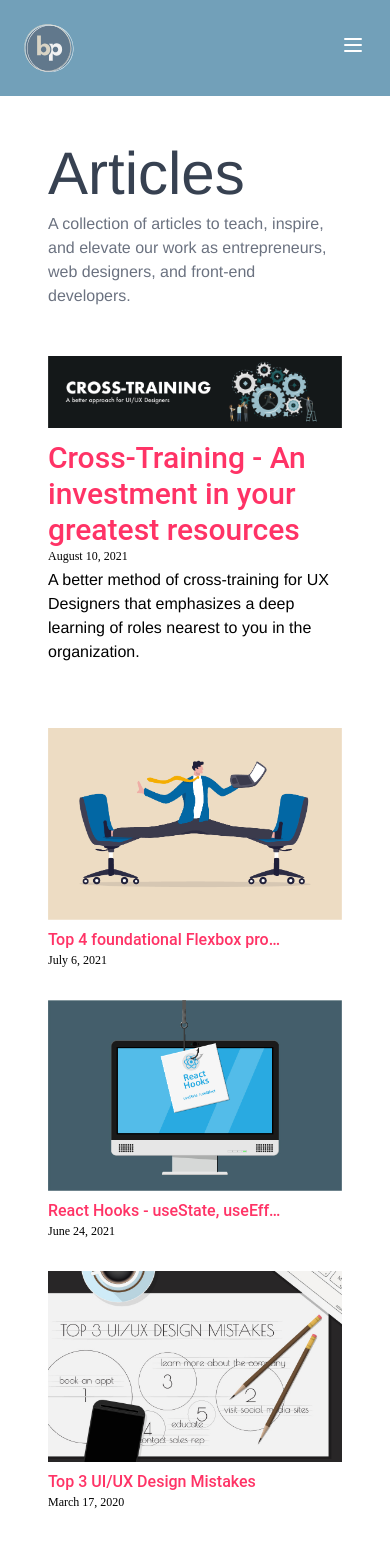
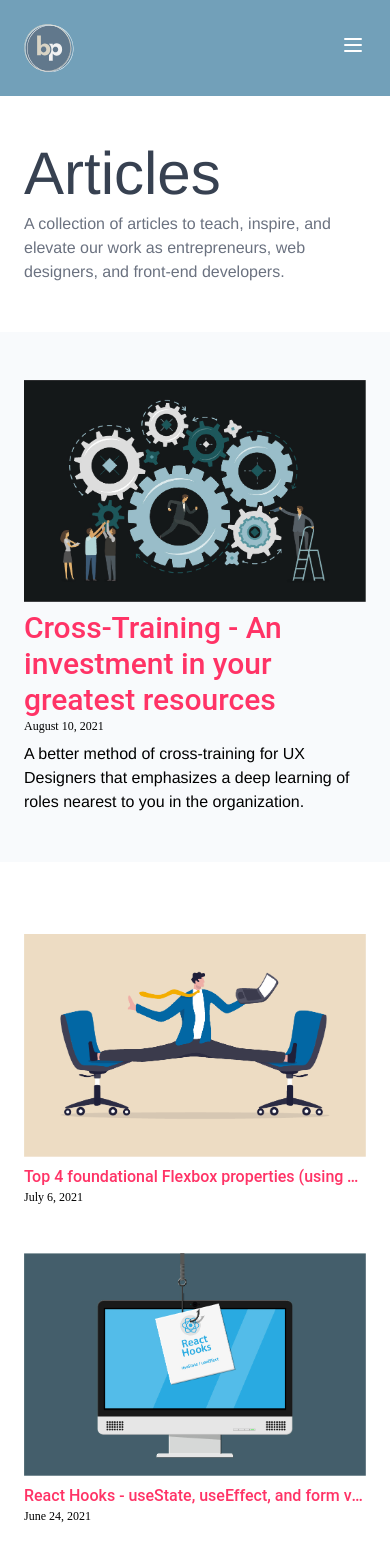
Before and after one commit to rogerkatona/blue-prospect-design, a Next.js app: page /articles in a window 390 px wide. Shown: the top 1568 px of the page. Built offline with nearby package versions, Linux system fonts and the light colour scheme; what aws-amplify would draw is missing.

Commit message:
Resolved responsive issues

```diff
--- a/components/hero_index.js
+++ b/components/hero_index.js
@@ -1,7 +1,7 @@
 
 export default function HeroIndex({ children, home }) {
     return (
-        <section className="flex lg:h-screen90vh h-screen75vh bg-primaryLight flex-row justify-center items-center">
+        <section className="flex lg:h-screen90vh h-screen80vh bg-primaryLight flex-row justify-center items-center">
             <div className="xl:px-0 md:px-12 px-6">
                 <img
                     src="/image/logo-bp.png"
--- a/components/serviceItem.js
+++ b/components/serviceItem.js
@@ -10,8 +10,8 @@ const Services = props => (
                     width={150}
                     alt={props.alt}
                 />
-            <div className="flex flex-col items-start md:pl-0 ">
-                <div className="text-3xl text-secondary mt-4">{props.label}</div>
+            <div className="flex flex-col items-center 0">
+                <div className="lg:text-3xl text-2xl text-secondary pt-4">{props.label}</div>
 
                 <ul className="flex flex-col text-lg text-gray-600 text-left list-disc mt-2 ">
                         {props.list}
--- a/pages/articles.js
+++ b/pages/articles.js
@@ -43,9 +43,9 @@ export default function Articles({allPostsData}) {
             <Head>
                 <title>{siteTitle}</title>
             </Head>
-            <div className="max-w-7xl mx-auto xl:px-0 px-12 min-h-screen">
-                <section className='mt-12'>
-                    <header className='mb-12'>
+            <div className="max-w-7xl mx-auto min-h-screen">
+
+                <header className='xl:px-0 md:px-12 px-6 xl:py-24 py-12'>
                     <div id="headlineText" className='text-6xl text-gray-700 font-light'>
                         Articles
                     </div>
@@ -53,25 +53,24 @@ export default function Articles({allPostsData}) {
                         A collection of articles to teach, inspire, and elevate our work as entrepreneurs, web designers, and front-end developers.
                     </div>
                 </header>
-                    <section className="flex flex-row justify-between">
-                        {/*<section className="lg:block hidden">*/}
-                        {/*    <span className={'font-bold'}>Topics:</span>*/}
-                        {/*    <Topics topicItems={topicItems}/>*/}
-                        {/*</section>*/}
-                        <section className = "w-full">
+
+                <section className='bg-primaryLight bg-opacity-5 w-full xl:px-0 md:px-12 px-6 xl:py-24 py-12'>
                     {featuredPosts
                         .map(featured =>
                             <div key={featured.id} className='flex flex-col'>
                                 <div className=''>
                                     <img
-                                                className=""
+                                        className="lg:block hidden"
                                         src={featured.bannerImageSource}
-                                                height={651}
-                                                width={1626}
+                                        alt={featured.alt}
+                                    />
+                                    <img
+                                        className="lg:hidden block"
+                                        src={featured.bannerSMImageSource}
                                         alt={featured.alt}
                                     />
                                 </div>
-                                        <div className="mt-3">
+                                <div className="pt-2">
                                     <Link
                                         href={`/articles/${featured.id}`}>
                                         <a>
@@ -81,22 +80,23 @@ export default function Articles({allPostsData}) {
                                     <div className='font-banner text-xs '>
                                         <Date dateString={featured.date} />
                                     </div>
-                                            <div className="pt-1">{featured.description} </div>
+                                    <div className="pt-2">{featured.description} </div>
                                 </div>
                             </div>
                         )}
-                            <section className="flex lg:flex-row flex-col lg:justify-center my-12">
+                </section>
+                <section className="md:grid md:grid-cols-3 md:gap-4 xl:px-0 md:px-12 px-6 xl:py-24 py-12">
                     {allPostsData
                         .filter(featured => featured.type === 'articles' && featured.isFeatured !== 'true')
-                                    .map(({ id, date, title, description, bannerSMImageSource, alt, topic }) => (
-                                        <div key={id} className="flex flex-col my-4">
-                                            <div className='flex lg:pt-0'>
+                        .map(({ id, date, title, bannerSMImageSource, alt}) => (
+                            <div key={id} className="flex flex-col md:py-0 py-6">
+                                <div className='flex'>
                                     <img
                                         src={bannerSMImageSource}
                                         alt={alt}
                                     />
                                 </div>
-                                            <div className="mt-2 w-4/5">
+                                <div className="pt-2 md:w-4/5">
                                     <Link href={`/articles/${id}`}>
                                         <a>
                                             <div className='font-roboto text font-medium text-link hover:underline truncate'>{title}</div>
@@ -110,9 +110,6 @@ export default function Articles({allPostsData}) {
                             </div>
                         ))}
                 </section>
-                        </section>
-                    </section>
-                </section>
             </div>
         </Layout>
     )
--- a/pages/index.js
+++ b/pages/index.js
@@ -9,7 +9,6 @@ import HeroIndex from "../components/hero_index"
 import HighlightVideoArtistry from "../components/highlight_video_artistry";
 import HighlightServices from "../components/highlight_services";
 import HighlightQuoteKalvera from "../components/highlight_quote_kalvera";
-import HighlightQuoteWhile from "../components/highlight_quote_while";
 
 export async function getStaticProps() {
   const allPostsData = getSortedPostsData()
```
Also changed, not shown: public/image/bannerSM-services.png. Lines whose indentation alone changed are shown as unchanged.
